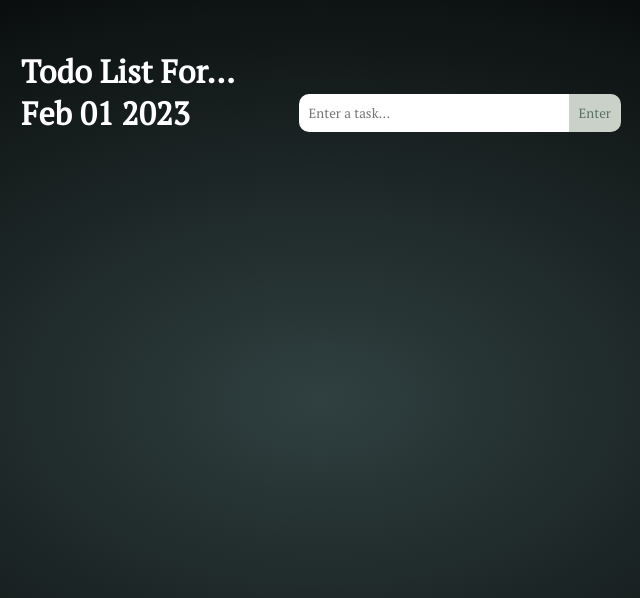
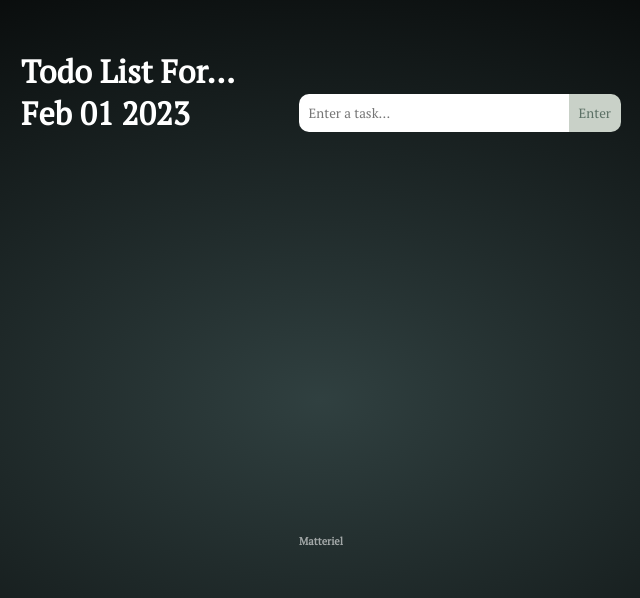
Before and after one commit to Matteriel-Git/Todo-List-v3, a plain HTML site: page index.html in a window 1280 px wide. Shown: the top 598 px of the page, 319-959 px from the left. Drawn offline with Linux system fonts and the light colour scheme.

Commit message:
Add files via upload

```diff
--- a/index.html
+++ b/index.html
@@ -29,7 +29,9 @@
 
     <script src="script.js"></script>
 
-
+<footer>
+    <h6>Matteriel</h6>
+</footer>
 
 </body>
 </html>
--- a/style.css
+++ b/style.css
@@ -149,3 +149,10 @@ i.fa-solid.fa-check.deleteBtn:active {
 i.fa-solid.fa-pen-to-square.editBtn:active{
     color: rgb(202, 202, 20);
   }
+
+  footer {
+    color: rgba(255, 255, 255, 0.575);
+    text-align: center;
+    padding-top: 390px;
+    font: italic;
+  }
```
